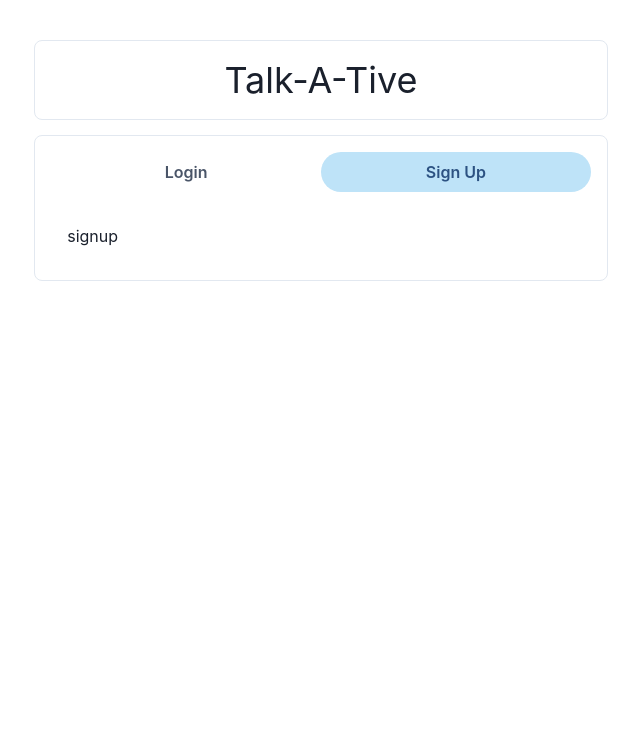
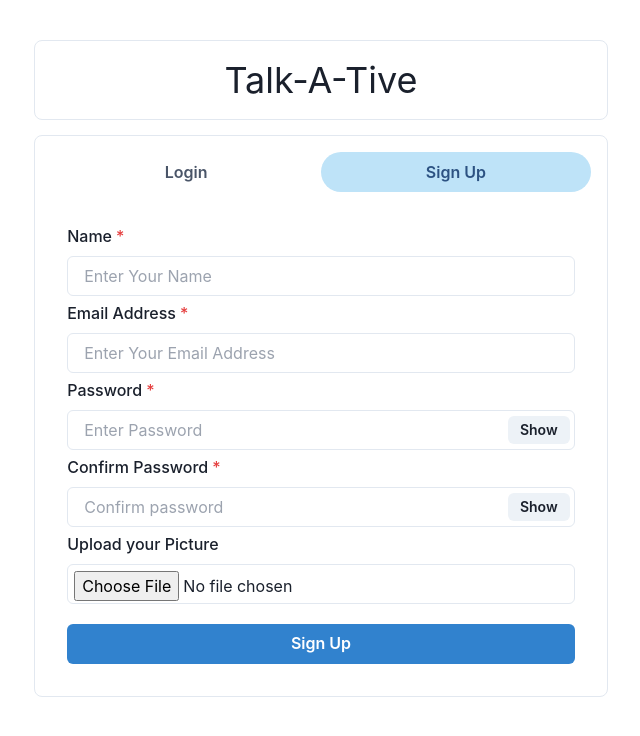
Before and after one commit to mabuhanifa/mern-chat-client, a React (Create React App) app: page / in a window 1280 px wide. Both pictures are taken after a click on the tab "Sign Up". Shown: the top 736 px of the page, without its empty margins (319-959 px from the left). Built offline with nearby package versions, Linux system fonts and the light colour scheme.

Commit message:
login and signup done

```diff
--- a/src/Component/Authentication/Login.js
+++ b/src/Component/Authentication/Login.js
@@ -1,10 +1,123 @@
+import { Button } from "@chakra-ui/button";
+import { FormControl, FormLabel } from "@chakra-ui/form-control";
+import { Input, InputGroup, InputRightElement } from "@chakra-ui/input";
+import { VStack } from "@chakra-ui/layout";
+import { useToast } from "@chakra-ui/react";
+import axios from "axios";
+import { useState } from "react";
+import { useNavigate } from "react-router-dom";
 
 const Login = () => {
-    return (
-        <div>
-            login
-        </div>
-    );
+  const [show, setShow] = useState(false);
+  const handleClick = () => setShow(!show);
+  const toast = useToast();
+  const [email, setEmail] = useState();
+  const [password, setPassword] = useState();
+  const [loading, setLoading] = useState(false);
+
+  const navigate = useNavigate();
+
+  const submitHandler = async () => {
+    setLoading(true);
+    if (!email || !password) {
+      toast({
+        title: "Please Fill all the Fields",
+        status: "warning",
+        duration: 5000,
+        isClosable: true,
+        position: "bottom",
+      });
+      setLoading(false);
+      return;
+    }
+
+    // console.log(email, password);
+    try {
+      const config = {
+        headers: {
+          "Content-type": "application/json",
+        },
+      };
+
+      const { data } = await axios.post(
+        "/api/user/login",
+        { email, password },
+        config
+      );
+
+      // console.log(JSON.stringify(data));
+      toast({
+        title: "Login Successful",
+        status: "success",
+        duration: 5000,
+        isClosable: true,
+        position: "bottom",
+      });
+      localStorage.setItem("userInfo", JSON.stringify(data));
+      setLoading(false);
+      navigate("/chats");
+    } catch (error) {
+      toast({
+        title: "Error Occured!",
+        description: error.response.data.message,
+        status: "error",
+        duration: 5000,
+        isClosable: true,
+        position: "bottom",
+      });
+      setLoading(false);
+    }
+  };
+
+  return (
+    <VStack spacing="10px">
+      <FormControl id="email" isRequired>
+        <FormLabel>Email Address</FormLabel>
+        <Input
+          value={email}
+          type="email"
+          placeholder="Enter Your Email Address"
+          onChange={(e) => setEmail(e.target.value)}
+        />
+      </FormControl>
+      <FormControl id="password" isRequired>
+        <FormLabel>Password</FormLabel>
+        <InputGroup size="md">
+          <Input
+            value={password}
+            onChange={(e) => setPassword(e.target.value)}
+            type={show ? "text" : "password"}
+            placeholder="Enter password"
+          />
+          <InputRightElement width="4.5rem">
+            <Button h="1.75rem" size="sm" onClick={handleClick}>
+              {show ? "Hide" : "Show"}
+            </Button>
+          </InputRightElement>
+        </InputGroup>
+      </FormControl>
+      <Button
+        colorScheme="blue"
+        width="100%"
+        style={{ marginTop: 15 }}
+        onClick={submitHandler}
+        isLoading={loading}
+      >
+        Login
+      </Button>
+      <Button
+        variant="solid"
+        colorScheme="red"
+        width="100%"
+        onClick={() => {
+          setEmail("guest@example.com");
+          setPassword("123456");
+        }}
+      >
+        Get Guest User Credentials
+      </Button>
+    </VStack>
+  );
 };
 
 export default Login;
--- a/src/Component/Authentication/Signup.js
+++ b/src/Component/Authentication/Signup.js
@@ -1,10 +1,202 @@
+import { Button } from "@chakra-ui/button";
+import { FormControl, FormLabel } from "@chakra-ui/form-control";
+import { Input, InputGroup, InputRightElement } from "@chakra-ui/input";
+import { VStack } from "@chakra-ui/layout";
+import { useToast } from "@chakra-ui/toast";
+import axios from "axios";
+import { useState } from "react";
+import { useNavigate } from "react-router-dom";
+
 
 const Signup = () => {
-    return (
-        <div>
-            signup
-        </div>
-    );
+  const [show, setShow] = useState(false);
+  const handleClick = () => setShow(!show);
+  const toast = useToast();
+  const navigate = useNavigate();
+
+  const [name, setName] = useState();
+  const [email, setEmail] = useState();
+  const [confirmpassword, setConfirmpassword] = useState();
+  const [password, setPassword] = useState();
+  const [pic, setPic] = useState();
+  const [picLoading, setPicLoading] = useState(false);
+
+  const submitHandler = async () => {
+    setPicLoading(true);
+    if (!name || !email || !password || !confirmpassword) {
+      toast({
+        title: "Please Fill all the Feilds",
+        status: "warning",
+        duration: 5000,
+        isClosable: true,
+        position: "bottom",
+      });
+      setPicLoading(false);
+      return;
+    }
+    if (password !== confirmpassword) {
+      toast({
+        title: "Passwords Do Not Match",
+        status: "warning",
+        duration: 5000,
+        isClosable: true,
+        position: "bottom",
+      });
+      return;
+    }
+    console.log(name, email, password, pic);
+    try {
+      const config = {
+        headers: {
+          "Content-type": "application/json",
+        },
+      };
+      const { data } = await axios.post(
+        "/api/user",
+        {
+          name,
+          email,
+          password,
+          pic,
+        },
+        config
+      );
+      console.log(data);
+      toast({
+        title: "Registration Successful",
+        status: "success",
+        duration: 5000,
+        isClosable: true,
+        position: "bottom",
+      });
+      localStorage.setItem("userInfo", JSON.stringify(data));
+      setPicLoading(false);
+      navigate("/chats");
+    } catch (error) {
+      toast({
+        title: "Error Occured!",
+        description: error.response.data.message,
+        status: "error",
+        duration: 5000,
+        isClosable: true,
+        position: "bottom",
+      });
+      setPicLoading(false);
+    }
+  };
+
+  const postDetails = (pics) => {
+    setPicLoading(true);
+    if (pics === undefined) {
+      toast({
+        title: "Please Select an Image!",
+        status: "warning",
+        duration: 5000,
+        isClosable: true,
+        position: "bottom",
+      });
+      return;
+    }
+    console.log(pics);
+    if (pics.type === "image/jpeg" || pics.type === "image/png") {
+      const data = new FormData();
+      data.append("file", pics);
+      data.append("upload_preset", "chat-app");
+      data.append("cloud_name", "piyushproj");
+      fetch("https://api.cloudinary.com/v1_1/piyushproj/image/upload", {
+        method: "post",
+        body: data,
+      })
+        .then((res) => res.json())
+        .then((data) => {
+          setPic(data.url.toString());
+          console.log(data.url.toString());
+          setPicLoading(false);
+        })
+        .catch((err) => {
+          console.log(err);
+          setPicLoading(false);
+        });
+    } else {
+      toast({
+        title: "Please Select an Image!",
+        status: "warning",
+        duration: 5000,
+        isClosable: true,
+        position: "bottom",
+      });
+      setPicLoading(false);
+      return;
+    }
+  };
+
+  return (
+    <VStack spacing="5px">
+      <FormControl id="first-name" isRequired>
+        <FormLabel>Name</FormLabel>
+        <Input
+          placeholder="Enter Your Name"
+          onChange={(e) => setName(e.target.value)}
+        />
+      </FormControl>
+      <FormControl id="email" isRequired>
+        <FormLabel>Email Address</FormLabel>
+        <Input
+          type="email"
+          placeholder="Enter Your Email Address"
+          onChange={(e) => setEmail(e.target.value)}
+        />
+      </FormControl>
+      <FormControl id="password" isRequired>
+        <FormLabel>Password</FormLabel>
+        <InputGroup size="md">
+          <Input
+            type={show ? "text" : "password"}
+            placeholder="Enter Password"
+            onChange={(e) => setPassword(e.target.value)}
+          />
+          <InputRightElement width="4.5rem">
+            <Button h="1.75rem" size="sm" onClick={handleClick}>
+              {show ? "Hide" : "Show"}
+            </Button>
+          </InputRightElement>
+        </InputGroup>
+      </FormControl>
+      <FormControl id="password" isRequired>
+        <FormLabel>Confirm Password</FormLabel>
+        <InputGroup size="md">
+          <Input
+            type={show ? "text" : "password"}
+            placeholder="Confirm password"
+            onChange={(e) => setConfirmpassword(e.target.value)}
+          />
+          <InputRightElement width="4.5rem">
+            <Button h="1.75rem" size="sm" onClick={handleClick}>
+              {show ? "Hide" : "Show"}
+            </Button>
+          </InputRightElement>
+        </InputGroup>
+      </FormControl>
+      <FormControl id="pic">
+        <FormLabel>Upload your Picture</FormLabel>
+        <Input
+          type="file"
+          p={1.5}
+          accept="image/*"
+          onChange={(e) => postDetails(e.target.files[0])}
+        />
+      </FormControl>
+      <Button
+        colorScheme="blue"
+        width="100%"
+        style={{ marginTop: 15 }}
+        onClick={submitHandler}
+        isLoading={picLoading}
+      >
+        Sign Up
+      </Button>
+    </VStack>
+  );
 };
 
 export default Signup;
--- a/src/index.css
+++ b/src/index.css
@@ -9,6 +9,7 @@ body {
     sans-serif;
   -webkit-font-smoothing: antialiased;
   -moz-osx-font-smoothing: grayscale;
+  color: black;
 }
 
 code {
```
